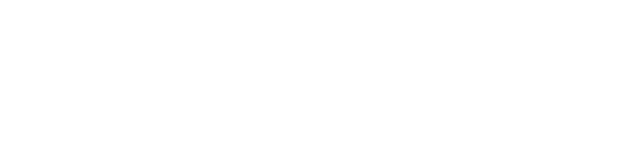
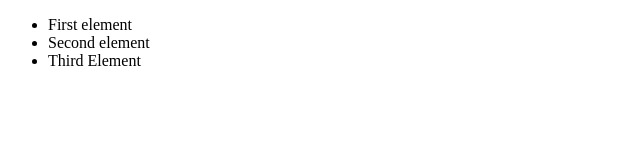
Before and after one commit to hjasaiwal114/domManipulationAndProject, a plain HTML site: page index.html in a window 1280 px wide. Shown: the whole page, without its empty margins (0-640 px from the left). Drawn offline with Linux system fonts and the light colour scheme.

Commit message:
improve through boiler plate

```diff
--- a/index.html
+++ b/index.html
@@ -1,5 +1,20 @@
-<html>
-    <head>
-        <title>Dom Manipulation</title>
-    </head>
+<!DOCTYPE html>
+<html lang="en">
+<head>
+    <meta charset="UTF-8">
+    <meta http-equiv="X-UA-Compatible" content="IE=edge">
+    <meta name="viewport" content="width=device-width, initial-scale=1.0">
+    <title>Dom Manipulation</title>
+</head>
+<body>
+    <ul>
+        <li>First element</li>
+        <li>Second element</li>
+        <li>Third Element</li>
+    </ul>
+    <script>
+        // Root Node
+
+    </script>
+</body>
 </html>
```
